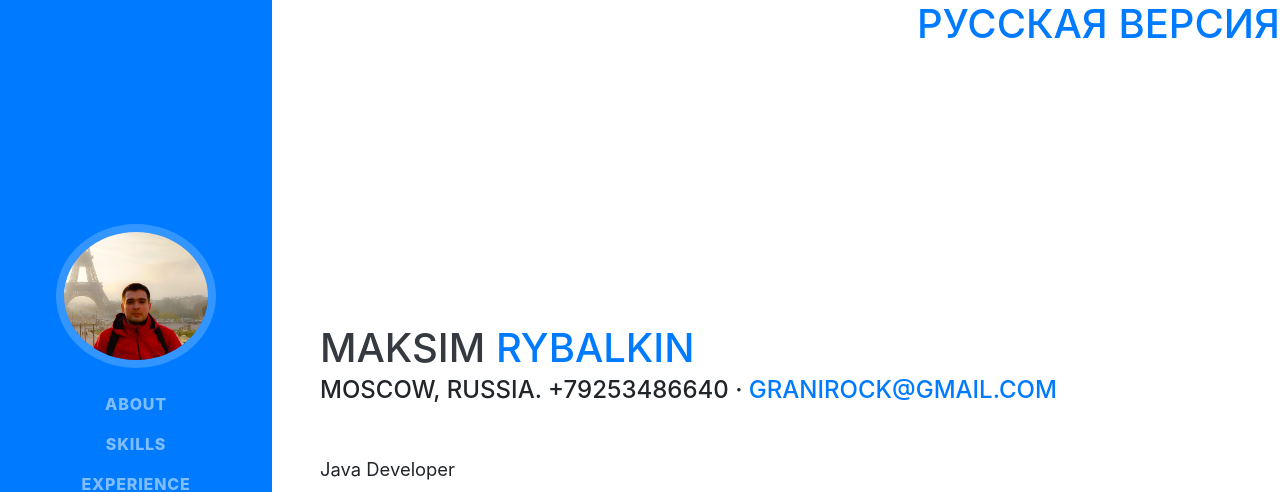
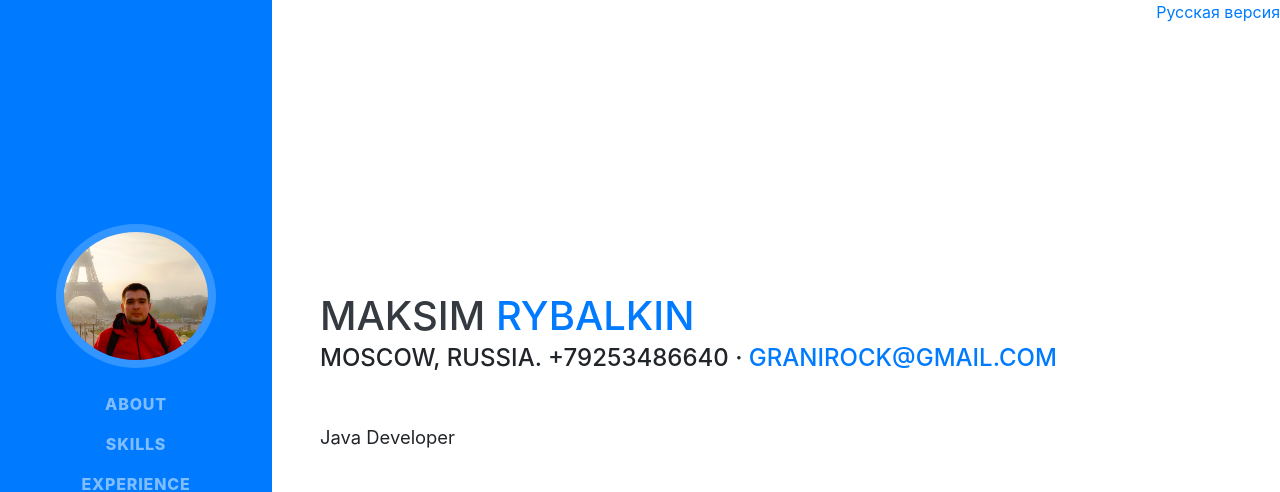
Before and after one commit to MaxRybalkin91/MaxRybalkin91.github.io, a website with bundled scripts: page index.html in a window 1280 px wide. Shown: the top 492 px of the page. Built offline with nearby package versions, Linux system fonts and the light colour scheme; a web font is replaced by a local one.

```diff
--- a/index.html
+++ b/index.html
@@ -57,7 +57,7 @@
   </nav>
 
   <div class="container-fluid p-0">
-    <div align="right"><h1><a href="http://mrybalkin91.github.io">Русская версия</a></h1></div>
+    <div align="right"><a href="http://mrybalkin91.github.io">Русская версия</a></div>
     <section class="resume-section p-3 p-lg-5 d-flex align-items-center" id="about">
       <div class="w-100">
         <h1 class="mb-0">Maksim
```
